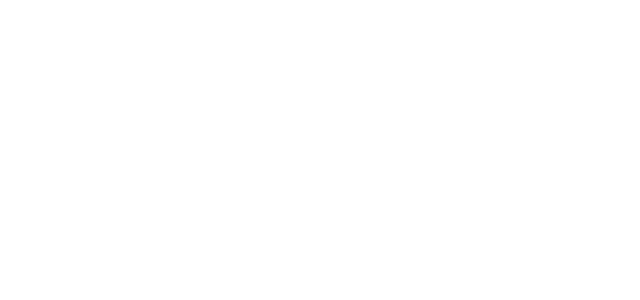
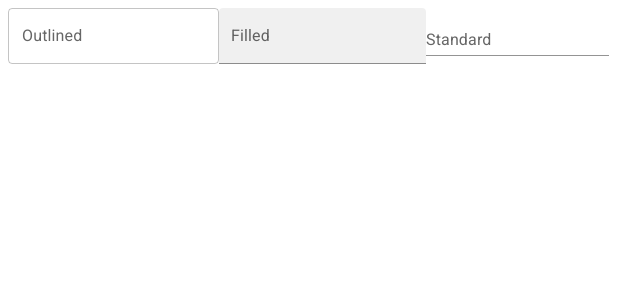
Before and after one commit to viniciusferreira7/reduction-rpm-test, a React (Create React App) app: page / in a window 1280 px wide. Shown: the top 300 px of the page, without its empty margins (0-640 px from the left). Built offline with nearby package versions, Linux system fonts and the light colour scheme.

Commit message:
instalação do material ui e formik

```diff
--- a/package.json
+++ b/package.json
@@ -3,13 +3,16 @@
   "version": "0.1.0",
   "private": true,
   "dependencies": {
+    "@emotion/react": "^11.9.0",
+    "@emotion/styled": "^11.8.1",
+    "@mui/material": "^5.8.1",
     "@testing-library/jest-dom": "^5.16.4",
     "@testing-library/react": "^13.2.0",
     "@testing-library/user-event": "^13.5.0",
+    "formik": "^2.2.9",
     "react": "^18.1.0",
     "react-dom": "^18.1.0",
     "react-scripts": "5.0.1",
-    "styled-components": "^5.3.5",
     "web-vitals": "^2.1.4"
   },
   "scripts": {
@@ -40,7 +43,6 @@
     "eslint-config-prettier": "^8.5.0",
     "eslint-plugin-prettier": "^4.0.0",
     "eslint-plugin-react": "^7.29.4",
-    "jest-styled-components": "^7.0.8",
     "prettier": "^2.5.1",
     "webpack": "^5.72.0"
   },
--- a/public/index.html
+++ b/public/index.html
@@ -9,6 +9,16 @@
       name="description"
       content="reduction rpm test"
     />
+    <link
+      rel="stylesheet"
+      href="https://fonts.googleapis.com/css?family=Roboto:300,400,500,700&display=swap"
+    />
+    <link
+      rel="stylesheet"
+      href="https://fonts.googleapis.com/icon?family=Material+Icons"
+    />
+
+
     <link rel="apple-touch-icon" href="%PUBLIC_URL%/logo192.png" />
     <!--
       manifest.json provides metadata used when your web app is installed on a
--- /dev/null
+++ b/src/components/Form/index.jsx
@@ -0,0 +1,12 @@
+import { TextField } from '@mui/material';
+import React from 'react';
+
+export const Register = () => {
+  return (
+    <>
+      <TextField id="outlined-basic" label="Outlined" variant="outlined" />
+      <TextField id="filled-basic" label="Filled" variant="filled" />
+      <TextField id="standard-basic" label="Standard" variant="standard" />
+    </>
+  );
+};
--- a/src/index.css
+++ /dev/null
@@ -1,13 +0,0 @@
-body {
-  margin: 0;
-  font-family: -apple-system, BlinkMacSystemFont, 'Segoe UI', 'Roboto', 'Oxygen',
-    'Ubuntu', 'Cantarell', 'Fira Sans', 'Droid Sans', 'Helvetica Neue',
-    sans-serif;
-  -webkit-font-smoothing: antialiased;
-  -moz-osx-font-smoothing: grayscale;
-}
-
-code {
-  font-family: source-code-pro, Menlo, Monaco, Consolas, 'Courier New',
-    monospace;
-}
--- a/src/index.jsx
+++ b/src/index.jsx
@@ -1,5 +1,6 @@
 import React from 'react';
 import ReactDOM from 'react-dom/client';
+
 import { Home } from './templetes/Home';
 
 const root = ReactDOM.createRoot(document.getElementById('root'));
--- a/src/templetes/Home/index.jsx
+++ b/src/templetes/Home/index.jsx
@@ -1,15 +1,6 @@
-import P from 'prop-types';
 import React from 'react';
-import * as Styled from './styles';
+import { Register } from '../../components/Form';
 
-export const Home = ({ children }) => {
-  return (
-    <Styled.Container>
-      <h1>{children}</h1>
-    </Styled.Container>
-  );
+export const Home = () => {
+  return <Register />;
 };
-
-Home.propTypes = {
-  children: P.node.isRequired,
-};
--- a/src/templetes/Home/styles.js
+++ /dev/null
@@ -1,5 +0,0 @@
-import styled, { css } from 'styled-components';
-
-export const Container = styled.div`
-${() => css``}
-`;
```
Also changed, not shown: 1 other file (tests, documents, lock files or other folders).
